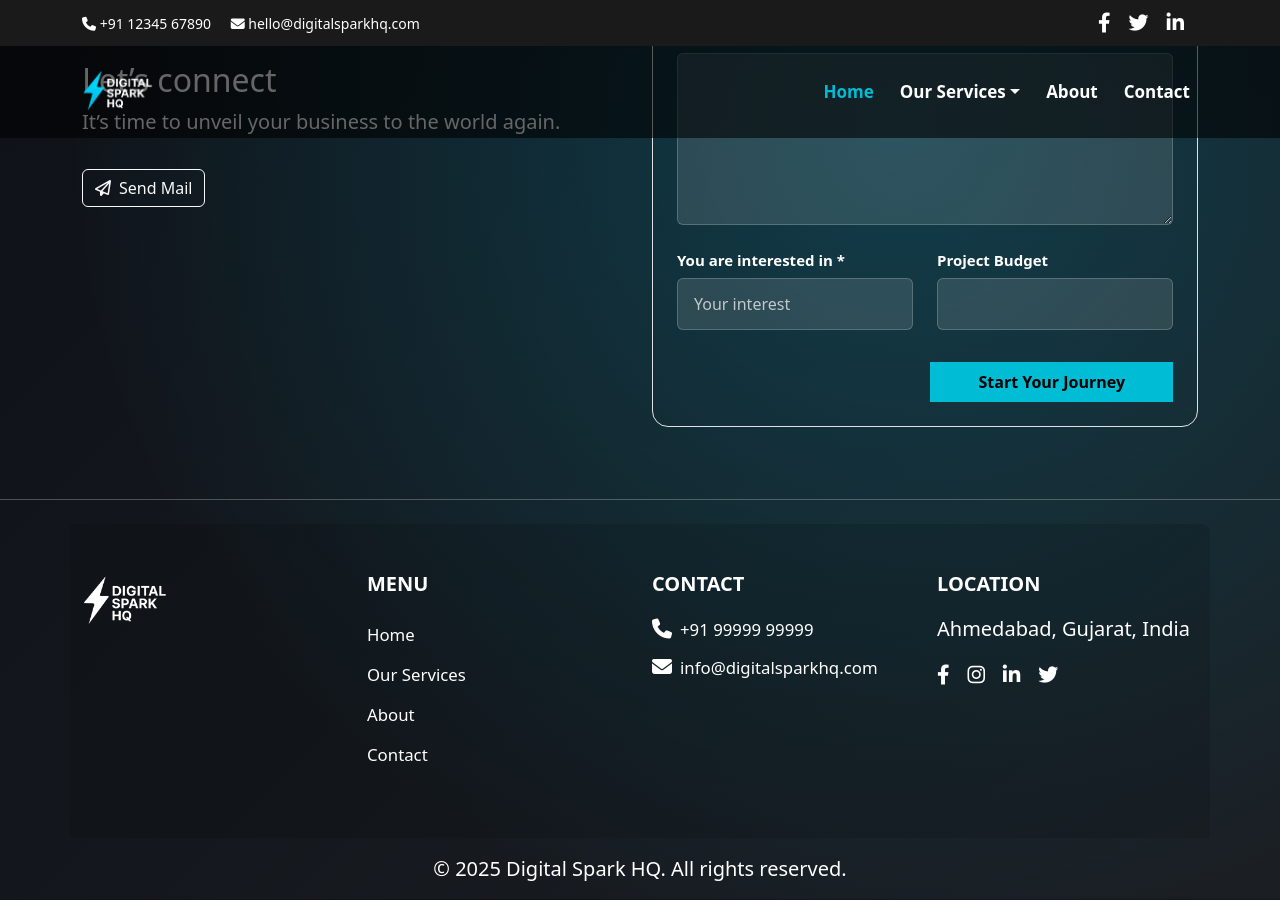
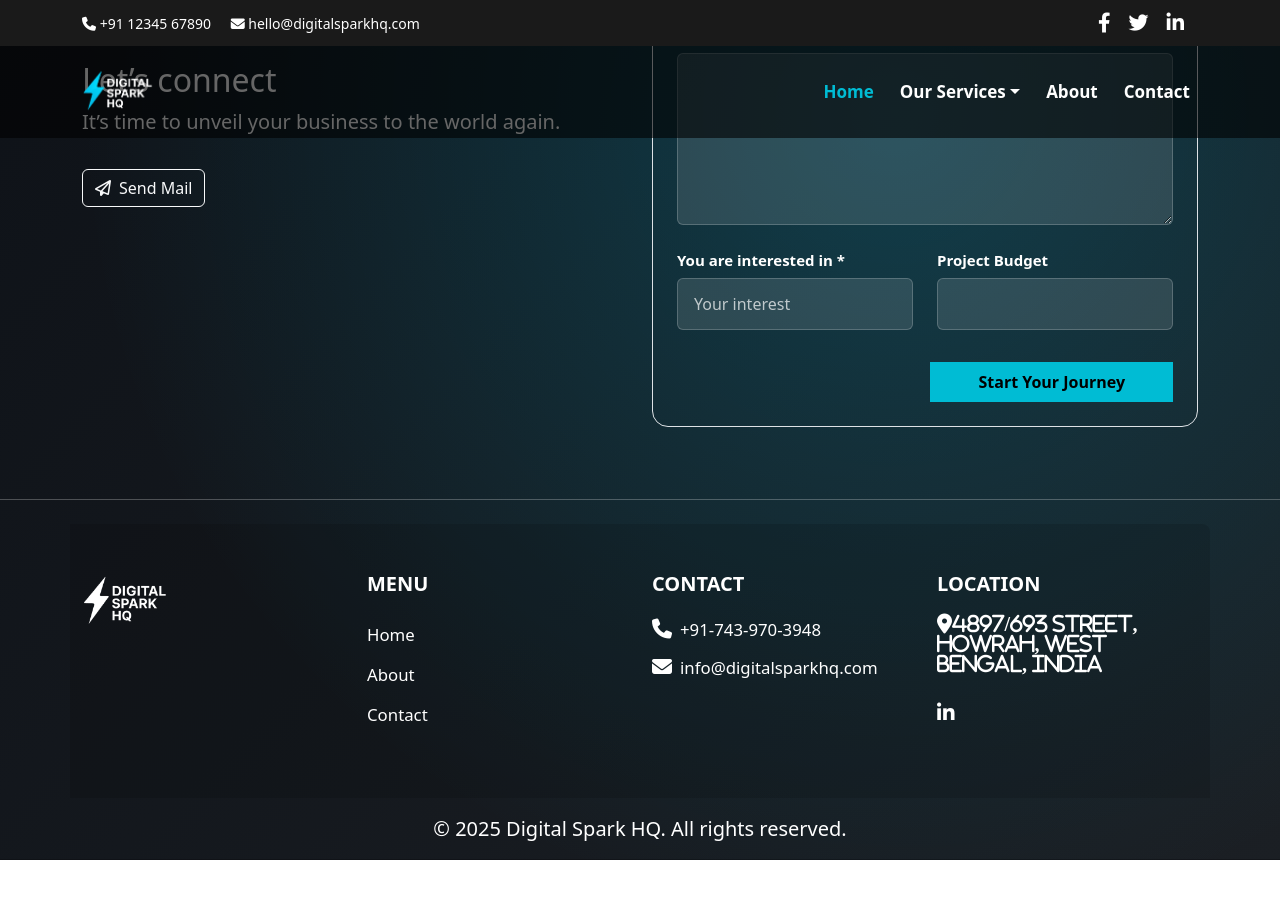
Before and after one commit to Iambiswajit-C/digitalsparkhq, a Jekyll site: the page built from index.md, in a window 1280 px wide and 900 px high, scrolled down 3145 px. Built offline with Jekyll 4.4.1, drawn with Linux system fonts in a browser that asks for light colours; after the commit the page ends 4005 px from its top, so only the background shows below that.

Commit message:
Update footer.html

```diff
--- a/_includes/footer.html
+++ b/_includes/footer.html
@@ -78,24 +78,20 @@
         <h5 class="footer-title">Menu</h5>
         <ul class="list-unstyled fs-5 lh-lg">
           <li><a href="{{ '/' | relative_url }}">Home</a></li>
-          <li><a href="{{ '/services/' | relative_url }}">Our Services</a></li>
           <li><a href="{{ '/about/' | relative_url }}">About</a></li>
           <li><a href="{{ '/contact/' | relative_url }}">Contact</a></li>
         </ul>
       </div>
       <div class="col-lg-3 mb-4 mb-lg-0">
         <h5 class="footer-title">Contact</h5>
-        <p class="fs-5"><i class="fa-solid fa-phone me-2"></i><a href="tel:+919999999999">+91 99999 99999</a></p>
+        <p class="fs-5"><i class="fa-solid fa-phone me-2"></i><a href="tel:+91-743-970-3948">+91-743-970-3948</a></p>
         <p class="fs-5"><i class="fa-solid fa-envelope me-2"></i><a href="mailto:info@digitalsparkhq.com">info@digitalsparkhq.com</a></p>
       </div>
       <div class="col-lg-3">
         <h5 class="footer-title">Location</h5>
-        <p class="fs-5">Ahmedabad, Gujarat, India</p>
+        <p class="fs-5 fa-solid fa-location-dot me-2">4897/693 Street, Howrah, West Bengal, India</p>
         <div class="social-icons mt-3">
-          <a href="#"><i class="fab fa-facebook-f"></i></a>
-          <a href="#"><i class="fab fa-instagram"></i></a>
           <a href="#"><i class="fab fa-linkedin-in"></i></a>
-          <a href="#"><i class="fab fa-twitter"></i></a>
         </div>
       </div>
     </div>
```
